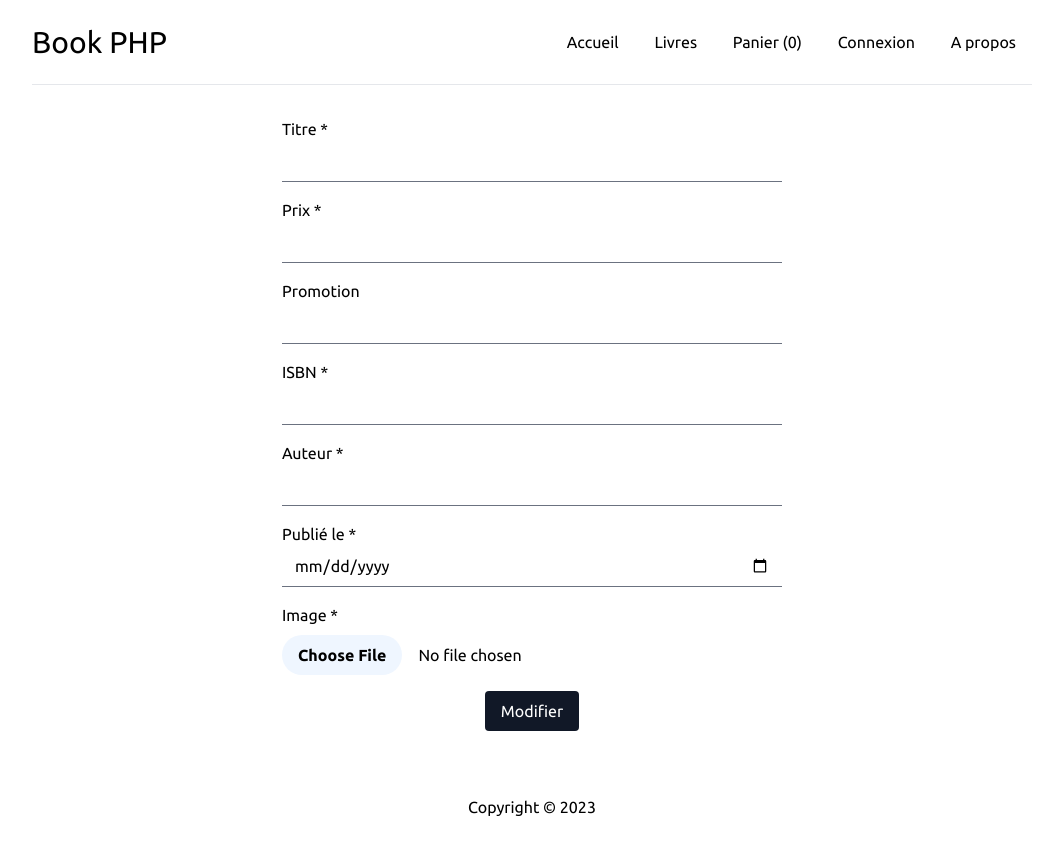
After one commit to dwwm-m2i/book-mvc, a PHP site: template views/books/edit.html.php in a window 1280 px wide. The commit adds this page. Shown: the whole page, without its empty margins (108-1171 px from the left). Run offline with PHP 8.4, Linux system fonts and the light colour scheme; the template is opened without the code that fills it, so the values that code supplies are empty; some libraries are stand-ins or nearby versions.

Commit message:
Edit and delete

```diff
--- a/public/index.php
+++ b/public/index.php
@@ -14,6 +14,8 @@ $app->addRoutes([
     ['GET', '/livres', 'BookController@index'],
     ['GET', '/livre/[i:id]', 'BookController@show'],
     ['GET|POST', '/livre/nouveau', 'BookController@create'],
+    ['GET|POST', '/livre/[i:id]/modifier', 'BookController@edit'],
+    ['GET', '/livre/[i:id]/supprimer', 'BookController@delete'],
 ]);
 
 // Lancer l'application
--- /dev/null
+++ b/views/books/edit.html.php
@@ -0,0 +1,51 @@
+<?php require __DIR__.'/../partials/header.html.php'; ?>
+
+    <div class="max-w-5xl mx-auto px-3">
+        <?php if (! empty($errors)) { ?>
+            <div class="bg-red-300 p-5 rounded border border-red-800 text-red-800 my-4">
+                <?php foreach ($errors as $error) { ?>
+                    <p><?= $error; ?></p>
+                <?php } ?>
+            </div>
+        <?php } ?>
+        <form action="" method="post" class="w-1/2 mx-auto" enctype="multipart/form-data">
+            <div class="mb-4">
+                <label for="title" class="block">Titre *</label>
+                <input type="text" name="title" id="title" class="border-0 border-b focus:ring-0 w-full" value="<?= $book->title; ?>">
+            </div>
+            <div class="mb-4">
+                <label for="price" class="block">Prix *</label>
+                <input type="text" name="price" id="price" class="border-0 border-b focus:ring-0 w-full" value="<?= $book->price; ?>">
+            </div>
+            <div class="mb-4">
+                <label for="discount" class="block">Promotion</label>
+                <input type="text" name="discount" id="discount" class="border-0 border-b focus:ring-0 w-full" value="<?= $book->discount; ?>">
+            </div>
+            <div class="mb-4">
+                <label for="isbn" class="block">ISBN *</label>
+                <input type="text" name="isbn" id="isbn" class="border-0 border-b focus:ring-0 w-full" value="<?= $book->isbn; ?>">
+            </div>
+            <div class="mb-4">
+                <label for="author" class="block">Auteur *</label>
+                <input type="text" name="author" id="author" class="border-0 border-b focus:ring-0 w-full" value="<?= $book->author; ?>">
+            </div>
+            <div class="mb-4">
+                <label for="published_at" class="block">Publié le *</label>
+                <input type="date" name="published_at" id="published_at" class="border-0 border-b focus:ring-0 w-full" value="<?= $book->published_at; ?>">
+            </div>
+            <div class="mb-4">
+                <label for="image" class="block mb-2">Image *</label>
+                <input type="file" name="image" id="image" class="cursor-pointer w-full
+                    file:rounded-full file:border-0 file:cursor-pointer
+                    file:bg-blue-50 hover:file:bg-blue-100
+                    file:font-semibold file:py-2 file:px-4 file:mr-4
+                ">
+            </div>
+
+            <div class="text-center">
+                <button class="bg-gray-900 px-4 py-2 text-white inline-block rounded hover:bg-gray-700 duration-200">Modifier</button>
+            </div>
+        </form>
+    </div>
+
+<?php require __DIR__.'/../partials/footer.html.php'; ?>
```
Also changed, not shown: src/Controller/BookController.php (+65 -1 lines), src/Model/Model.php (+37 -1 lines).
